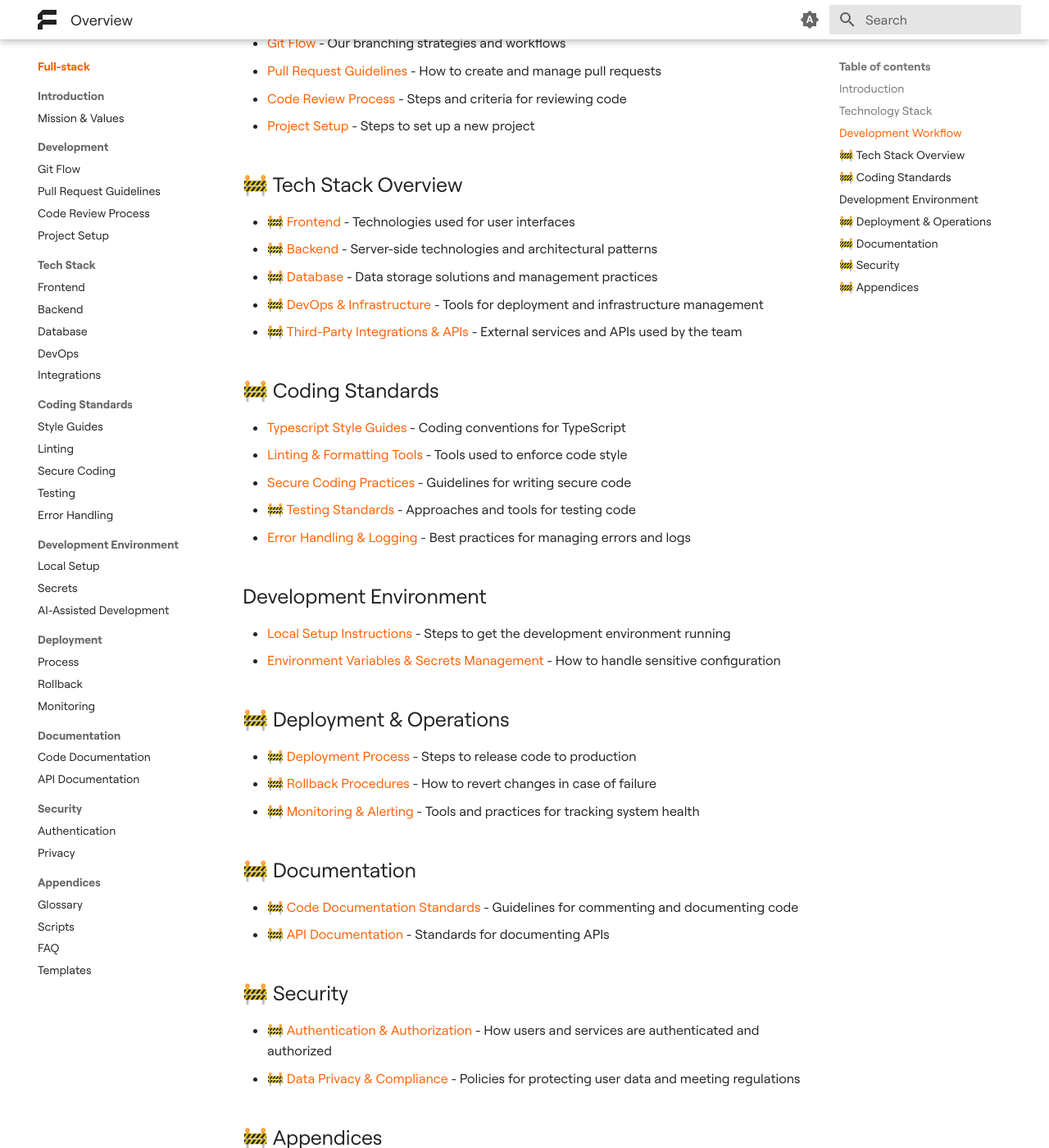
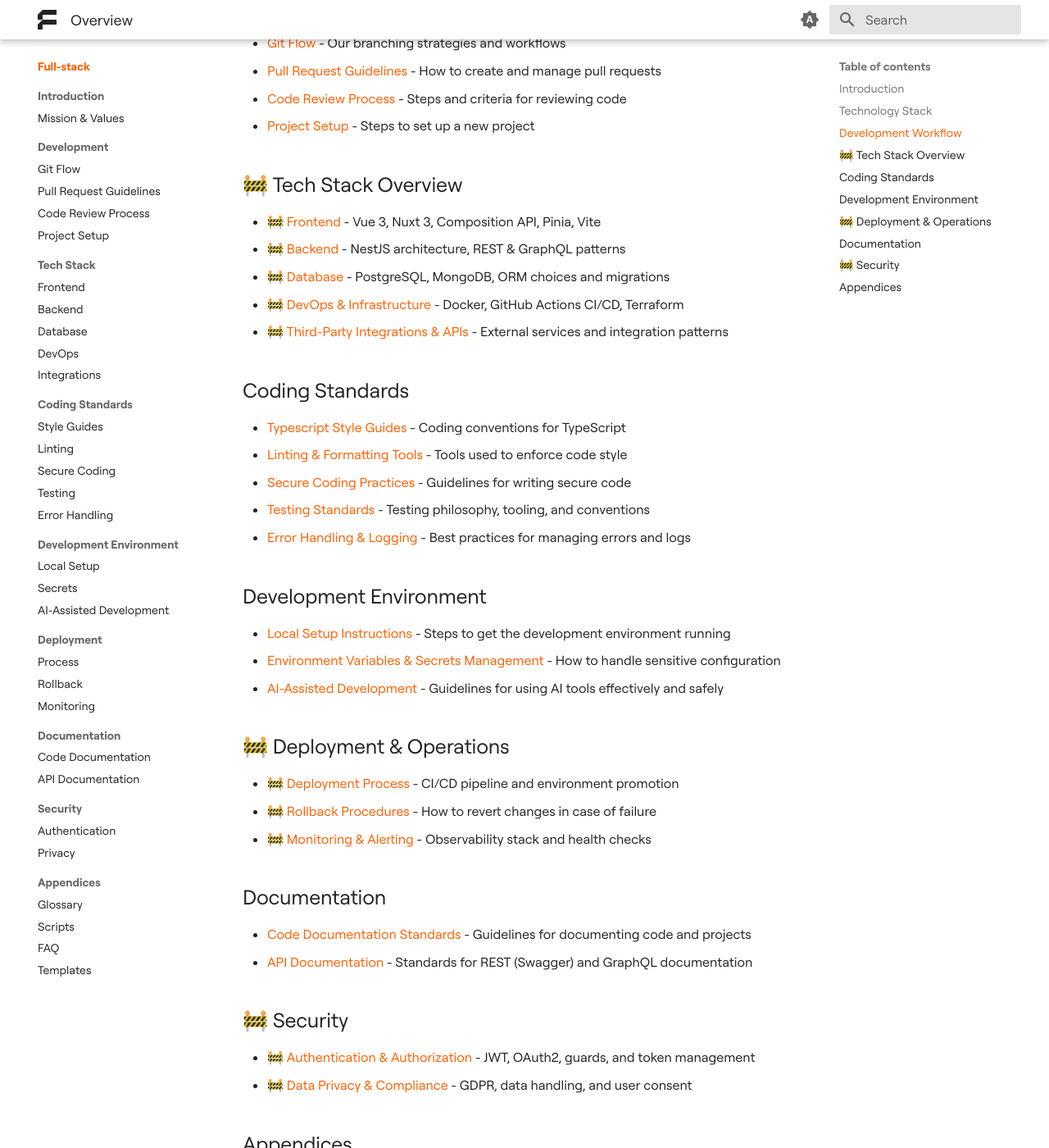
Before and after one commit to futuredapp/Engineering-Handbook, an MkDocs documentation site: the page built from docs/teams/fullstack/index.md, in a window 1280 px wide and 1400 px high, scrolled down 690 px. Shown: the whole window at 82% size. Built offline with MkDocs 1.6.1 and Material for MkDocs 9.7.7, drawn with Linux system fonts in a browser that asks for light colours; some of the changed text lies outside the part shown.

Commit message:
chore: updated menu

```diff
--- a/docs/teams/fullstack/index.md
+++ b/docs/teams/fullstack/index.md
@@ -22,44 +22,45 @@
 
 ## 🚧 Tech Stack Overview
 
-- 🚧 [Frontend](tech_stack/00_frontend.md) - Technologies used for user interfaces
-- 🚧 [Backend](tech_stack/10_backend.md) - Server-side technologies and architectural patterns
-- 🚧 [Database](tech_stack/20_database.md) - Data storage solutions and management practices
-- 🚧 [DevOps & Infrastructure](tech_stack/30_devops.md) - Tools for deployment and infrastructure management
-- 🚧 [Third-Party Integrations & APIs](tech_stack/40_integrations.md) - External services and APIs used by the team
+- 🚧 [Frontend](tech_stack/00_frontend.md) - Vue 3, Nuxt 3, Composition API, Pinia, Vite
+- 🚧 [Backend](tech_stack/10_backend.md) - NestJS architecture, REST & GraphQL patterns
+- 🚧 [Database](tech_stack/20_database.md) - PostgreSQL, MongoDB, ORM choices and migrations
+- 🚧 [DevOps & Infrastructure](tech_stack/30_devops.md) - Docker, GitHub Actions CI/CD, Terraform
+- 🚧 [Third-Party Integrations & APIs](tech_stack/40_integrations.md) - External services and integration patterns
 
-## 🚧 Coding Standards
+## Coding Standards
 
 - [Typescript Style Guides](coding_standards/00_style_guides.md) - Coding conventions for TypeScript
 - [Linting & Formatting Tools](coding_standards/10_linting.md) - Tools used to enforce code style
 - [Secure Coding Practices](coding_standards/20_secure_coding.md) - Guidelines for writing secure code
-- 🚧 [Testing Standards](coding_standards/30_testing.md) - Approaches and tools for testing code
+- [Testing Standards](coding_standards/30_testing.md) - Testing philosophy, tooling, and conventions
 - [Error Handling & Logging](coding_standards/40_error_handling.md) - Best practices for managing errors and logs
 
 ## Development Environment
 
 - [Local Setup Instructions](dev_env/00_local_setup.md) - Steps to get the development environment running
-- [Environment Variables & Secrets Management](dev_env/10_secrets) - How to handle sensitive configuration
+- [Environment Variables & Secrets Management](dev_env/10_secrets.md) - How to handle sensitive configuration
+- [AI-Assisted Development](dev_env/20_ai_tools.md) - Guidelines for using AI tools effectively and safely
 
 ## 🚧 Deployment & Operations
 
-- 🚧 [Deployment Process](deployment/00_deployment.md) - Steps to release code to production
+- 🚧 [Deployment Process](deployment/00_deployment.md) - CI/CD pipeline and environment promotion
 - 🚧 [Rollback Procedures](deployment/10_rollback.md) - How to revert changes in case of failure
-- 🚧 [Monitoring & Alerting](deployment/20_monitoring.md) - Tools and practices for tracking system health
+- 🚧 [Monitoring & Alerting](deployment/20_monitoring.md) - Observability stack and health checks
 
-## 🚧 Documentation
+## Documentation
 
-- 🚧 [Code Documentation Standards](docs/00_code_docs.md) - Guidelines for commenting and documenting code
-- 🚧 [API Documentation](docs/10_api_docs.md) - Standards for documenting APIs
+- [Code Documentation Standards](docs/00_code_docs.md) - Guidelines for documenting code and projects
+- [API Documentation](docs/10_api_docs.md) - Standards for REST (Swagger) and GraphQL documentation
 
 ## 🚧 Security
 
-- 🚧 [Authentication & Authorization](security/00_auth.md) - How users and services are authenticated and authorized
-- 🚧 [Data Privacy & Compliance](security/10_privacy.md) - Policies for protecting user data and meeting regulations
+- 🚧 [Authentication & Authorization](security/00_auth.md) - JWT, OAuth2, guards, and token management
+- 🚧 [Data Privacy & Compliance](security/10_privacy.md) - GDPR, data handling, and user consent
 
-## 🚧 Appendices
+## Appendices
 
 - [Glossary of Terms](appendices/00_glossary.md) - Definitions of technical terms and acronyms
-- 🚧 [Useful Scripts & Tools](appendices/10_scripts.md) - Handy scripts and utilities for daily work
-- 🚧 [FAQ](appendices/20_faq.md) - Answers to frequently asked questions
-- 🚧 [Templates](appendices/30_templates.md) - Reusable templates for common documents
+- [Useful Scripts & Tools](appendices/10_scripts.md) - Handy scripts and utilities for daily work
+- [FAQ](appendices/20_faq.md) - Answers to frequently asked questions
+- [Templates](appendices/30_templates.md) - Reusable templates for PRs, issues, READMEs, and ADRs
```
